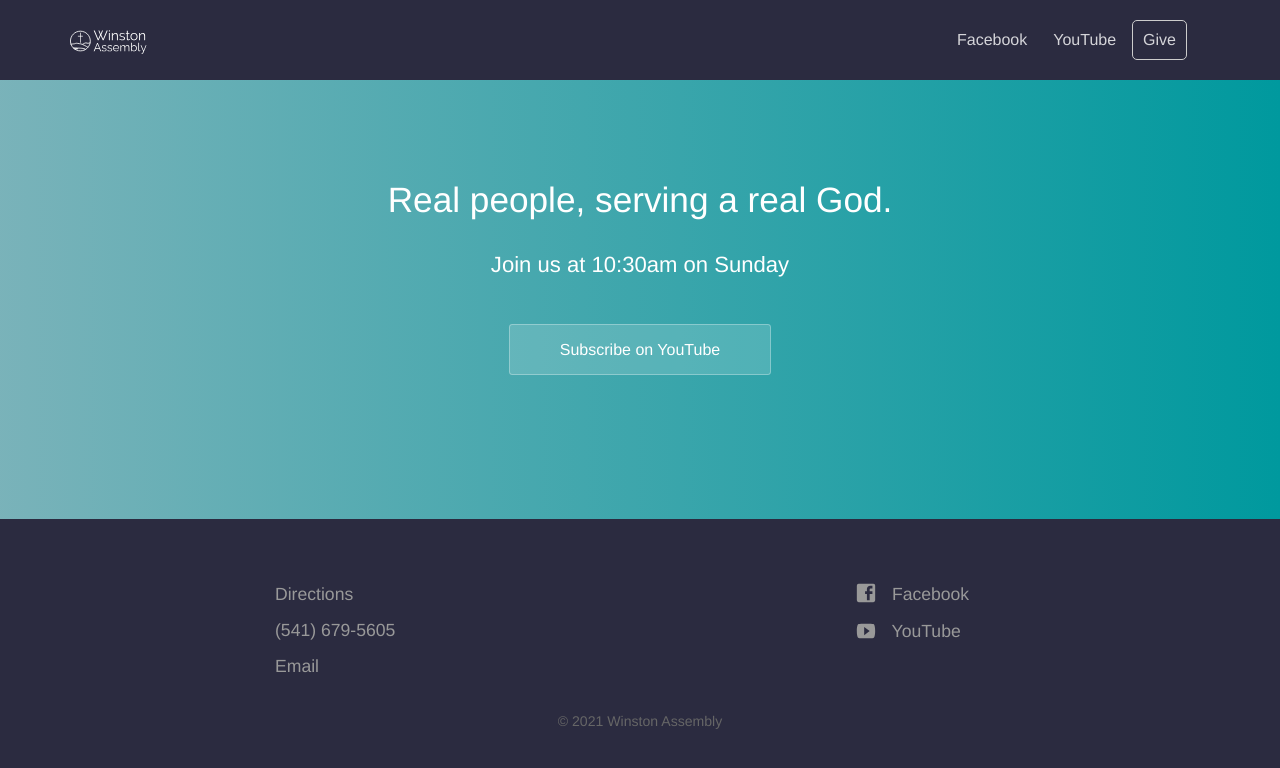
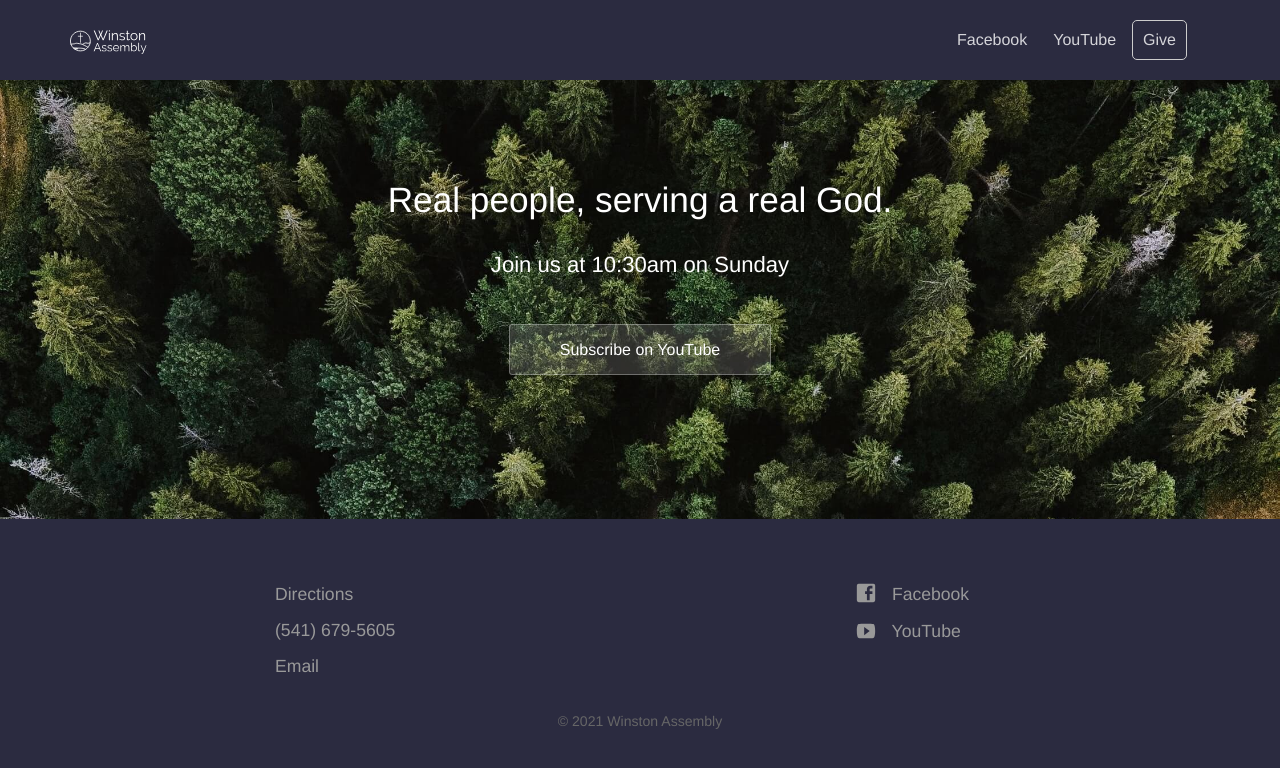
Before and after one commit to CloudCannon/hydra-jekyll-template, a Jekyll site: the page built from index.html, in a window 1280 px wide. Shown: the top 768 px of the page. Built offline with Jekyll 4.4.1, drawn with Linux system fonts in a browser that asks for light colours.

Commit message:
add background image.

```diff
--- a/_sass/landing-page.scss
+++ b/_sass/landing-page.scss
@@ -35,9 +35,9 @@
 	color: #ffffff;
 	text-align: center;
 	background: linear-gradient(to right, $middle-gradient-color 0%, $secondary-brand-color 100%) no-repeat #a05fb7;
-	/* Make the header banner center vertically
-	padding-top: 50px;
-	*/
+	background-image: url(/images/header-background.jpeg);
+    background-position: center;
+    background-size: cover;
 
 	p {
 		color: #fff;
```
